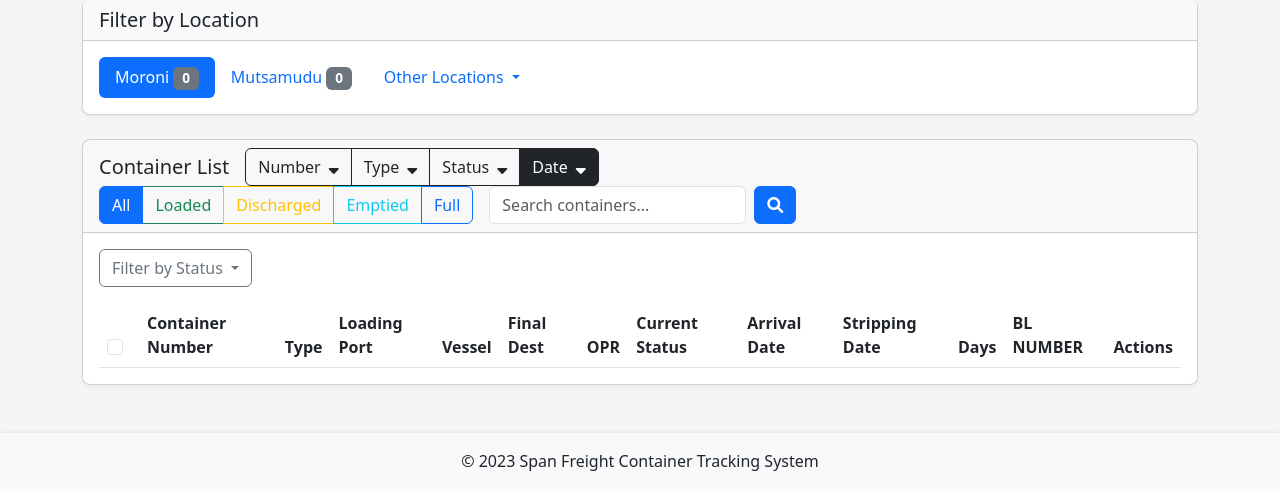
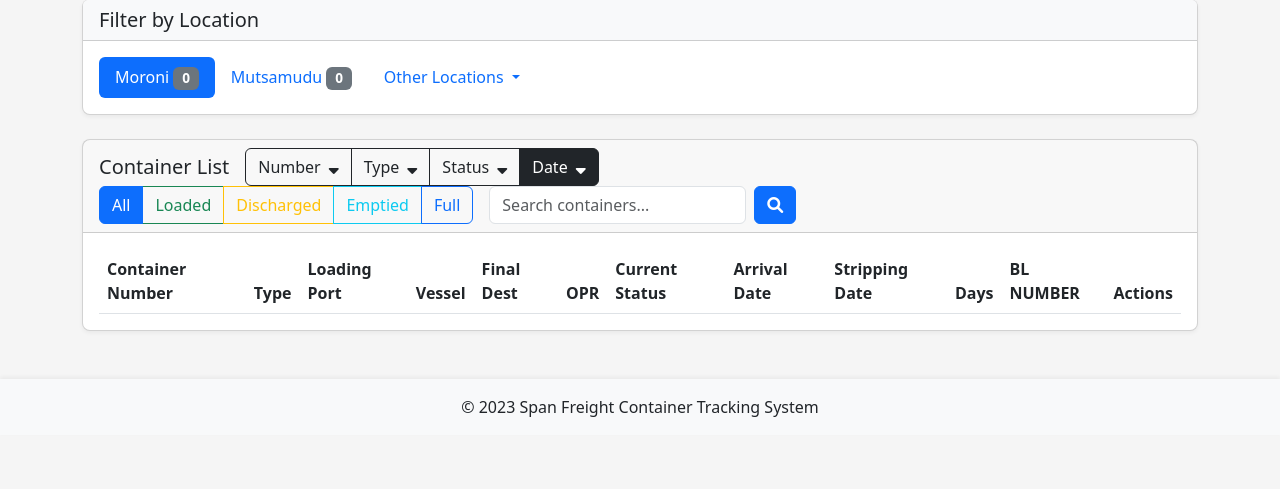
Before and after one commit to SpanFreight/tracking, a Flask app: page / in a window 1280 px wide. Shown: the part 311-800 px from the top of the page. Run offline with Flask 3, Linux system fonts and the light colour scheme; the visitor is signed in with stand-in values (Sample User, id 1); data that the repository does not hold is empty.

Commit message:
first commit

```diff
--- a/app.py
+++ b/app.py
@@ -365,12 +365,9 @@ def index():
     # Map location filter if it's a code
     location_filter = map_location_codes(location_filter)
 
-    # Get status filter from query parameters (new)
-    status_filter = request.args.get('status', '')
-
     # Get sorting parameters from the request
-    sort_by = request.args.get('sort', 'created_at')
-    sort_order = request.args.get('order', 'desc')
+    sort_by = request.args.get('sort', 'created_at')  # Default sort by creation date
+    sort_order = request.args.get('order', 'desc')    # Default to descending order
 
     # Get search parameter
     search_term = request.args.get('search', '').strip()
@@ -380,6 +377,7 @@ def index():
     per_page = 25  # Show 25 containers per page
 
     # Start with a base query for all containers
+    # If search term provided, filter containers by container number (case insensitive)
     if search_term:
         # Search by container number, type, BL number, vessel name, etc.
         all_containers_query = Container.query.filter(
@@ -437,6 +435,7 @@ def index():
             all_containers_query = all_containers_query.all()
 
     # Further processing of containers (filtering by location, etc.)
+    # Get containers that aren't on departed vessels
     all_containers = []
     for container in all_containers_query:
         # Skip containers that are on departed vessels
@@ -455,21 +454,13 @@ def index():
             if status.location != mapped_location:
                 status.location = mapped_location
 
-    # Apply status filter if provided (new)
-    if status_filter:
-        filtered_by_status = []
-        for container in all_containers:
-            current_status = container.get_current_status()
-            if current_status and current_status.status == status_filter:
-                filtered_by_status.append(container)
-        all_containers = filtered_by_status
-
-    # Filter containers by location if specified
+    # Filter containers if a location is specified
     if location_filter:
         filtered_containers = []
         for container in all_containers:
             current_status = container.get_current_status()
             if current_status:
+                # Map the status location
                 current_location = map_location_codes(current_status.location)
                 if current_location == location_filter:
                     filtered_containers.append(container)
@@ -482,8 +473,7 @@ def index():
                            location=location_filter,
                            sort=sort_by,
                            order=sort_order,
-                           search=search_term,
-                           status=status_filter)  # Pass status filter to pagination for URL generation
+                           search=search_term)  # Pass search term to pagination for URL generation
     containers = pagination.items  # Use the paginated items
 
     # Get vessels for the page
@@ -555,15 +545,15 @@ def index():
                           vessels=vessels,
                           now=now,
                           location_filter=location_filter,
-                          status_filter=status_filter,  # Pass status filter to template
                           standard_locations=standard_locations,
                           other_locations=other_locations,
                           location_counts=location_counts,
-                          loaded_count=loaded_count,
-                          discharged_count=discharged_count,
+                          loaded_count=loaded_count,  # This is for the current filtered view
+                          discharged_count=discharged_count,  # This is for the current filtered view
                           sort_by=sort_by,
                           sort_order=sort_order,
                           pagination=pagination,
+                          # Add the total counts for the entire database
                           total_container_count=total_container_count,
                           total_loaded_count=total_loaded_count,
                           total_discharged_count=total_discharged_count)
--- a/templates/index.html
+++ b/templates/index.html
@@ -153,42 +153,11 @@
             </div>
         </div>
 
-        <!-- Add this right after the search/filter controls and before the container table -->
-        <div id="bulk-action-controls" class="d-none d-flex justify-content-between align-items-center p-2 mb-3 bg-light border rounded">
-            <div>
-                <span class="fw-bold"><span id="selected-count">0</span> containers selected</span>
-            </div>
-            <div>
-                <button id="bulk-delete-btn" class="btn btn-danger btn-sm">
-                    <i class="fas fa-trash-alt"></i> Delete Selected
-                </button>
-            </div>
-        </div>
-
-        <!-- Status filter dropdown -->
-        <div class="dropdown mb-3">
-          <button class="btn btn-outline-secondary dropdown-toggle" type="button" id="statusFilterDropdown" data-bs-toggle="dropdown" aria-expanded="false">
-            {% if status_filter %}Filter: {{ status_filter|title }}{% else %}Filter by Status{% endif %}
-          </button>
-          <ul class="dropdown-menu" aria-labelledby="statusFilterDropdown">
-            <li><a class="dropdown-item {% if not status_filter %}active{% endif %}"
-                  href="{{ url_for('index', location=location_filter, sort=sort_by, order=sort_order, search=request.args.get('search', '')) }}">All</a></li>
-            <li><a class="dropdown-item {% if status_filter == 'loaded' %}active{% endif %}"
-                  href="{{ url_for('index', status='loaded', location=location_filter, sort=sort_by, order=sort_order, search=request.args.get('search', '')) }}">Loaded</a></li>
-            <li><a class="dropdown-item {% if status_filter == 'discharged' %}active{% endif %}"
-                  href="{{ url_for('index', status='discharged', location=location_filter, sort=sort_by, order=sort_order, search=request.args.get('search', '')) }}">Discharged</a></li>
-            <li><a class="dropdown-item {% if status_filter == 'emptied' %}active{% endif %}"
-                  href="{{ url_for('index', status='emptied', location=location_filter, sort=sort_by, order=sort_order, search=request.args.get('search', '')) }}">Emptied</a></li>
-          </ul>
-        </div>
-
         <div class="table-responsive">
             <table class="table table-striped table-hover">
                 <thead>
                     <tr>
-                        <th width="40">
-                            <input type="checkbox" id="select-all-containers" class="form-check-input">
-                        </th>
+                        <th class="select-column" style="display: none;"><input type="checkbox" id="select-all-checkbox"></th>
                         <th>Container Number</th>
                         <th>Type</th>
                         <th>Loading Port</th>
@@ -218,8 +187,8 @@
                     {% endfor %}
 
                     <tr data-status="{{ latest_status.status if latest_status else 'not-set' }}" data-id="{{ container.id }}">
-                        <td>
-                            <input type="checkbox" class="container-checkbox form-check-input" value="{{ container.id }}">
+                        <td class="select-column" style="display: none;">
+                            <input type="checkbox" class="container-select" data-id="{{ container.id }}" data-number="{{ container.container_number }}">
                         </td>
                         <td>{{ container.container_number }}</td>
                         <td>{{ container.container_type }}</td>
@@ -321,37 +290,7 @@
 
         <!-- Centered pagination controls -->
         {% if pagination.pages > 1 %}
-        <nav>
-          <ul class="pagination justify-content-center">
-            {% if pagination.has_prev %}
-            <li class="page-item">
-              <a class="page-link" href="{{ url_for('index', page=pagination.prev_num, location=location_filter, status=status_filter, sort=sort_by, order=sort_order, search=request.args.get('search', '')) }}">
-                <span>&laquo;</span>
-              </a>
-            </li>
-            {% endif %}
-
-            {% for page in pagination.iter_pages() %}
-              {% if page %}
-                <li class="page-item {% if page == pagination.page %}active{% endif %}">
-                  <a class="page-link" href="{{ url_for('index', page=page, location=location_filter, status=status_filter, sort=sort_by, order=sort_order, search=request.args.get('search', '')) }}">{{ page }}</a>
-                </li>
-              {% else %}
-                <li class="page-item disabled">
-                  <span class="page-link">...</span>
-                </li>
-              {% endif %}
-            {% endfor %}
-
-            {% if pagination.has_next %}
-            <li class="page-item">
-              <a class="page-link" href="{{ url_for('index', page=pagination.next_num, location=location_filter, status=status_filter, sort=sort_by, order=sort_order, search=request.args.get('search', '')) }}">
-                <span>&raquo;</span>
-              </a>
-            </li>
-            {% endif %}
-          </ul>
-        </nav>
+          {% include 'includes/pagination.html' %}
         {% endif %}
     </div>
 </div>
@@ -1047,5 +986,4 @@
         updateDashboardCounts();
     });
 </script>
-<script src="{{ url_for('static', filename='js/bulk-operations.js') }}"></script>
 {% endblock %}
```
Also changed, not shown: pagination.py (+16 -70 lines), README.md.
